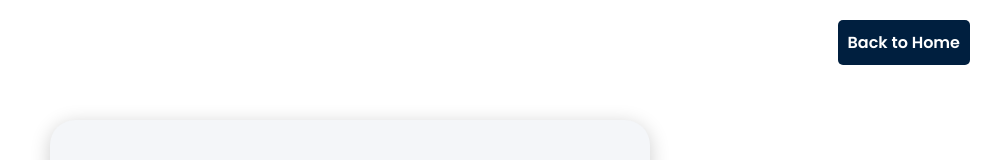
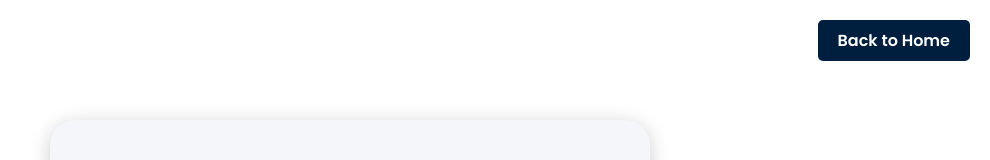
Before and after one commit to pereira2003/ABPEREIRACompany, a plain HTML site: page Contact.html in a window 1280 px wide. Shown: the top 160 px of the page, without its empty margins (290-1280 px from the left). Drawn offline with Linux system fonts and the light colour scheme.

Commit message:
Update styleContact.css

```diff
--- a/styleContact.css
+++ b/styleContact.css
@@ -28,7 +28,7 @@ header {
 .back-button {
     font-family: var(--font-headline);
     display: inline-block;
-    padding: 10px;
+    padding: 0.5rem 1.25rem;
     background-color: #001f3f; /* Azul marino */
     color: white;
     text-decoration: none;
```
